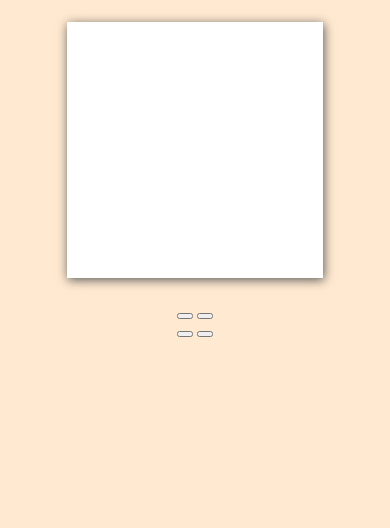
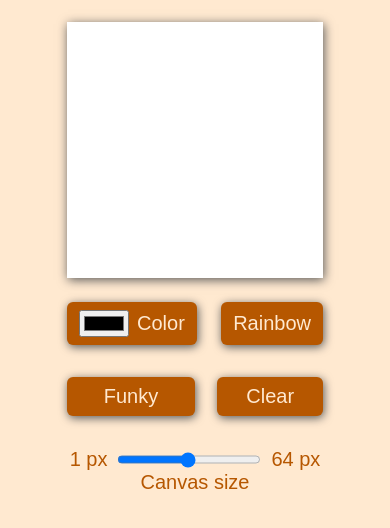
Before and after one commit to ComplexeExquis/odin-etch-a-sketch, a plain HTML site: page index.html in a window 390 px wide. Shown: the part 90-618 px from the top of the page. Drawn offline with Linux system fonts and the light colour scheme.

Commit message:
buttons, slider, and grids. slider style is missing and desktop media queries

```diff
--- a/index.html
+++ b/index.html
@@ -42,22 +42,30 @@
         <div class="buttons-container">
             <div class="single-and-rainbow-btn-container">
                 <button class="btn single-color">
-
+                    <input type="color" class="pick-color">
+                    Color
                 </button>
                 <button class="btn rainbow-color">
-
+                    Rainbow
                 </button>
             </div>
             <div class="funky-and-clear-canvas-btn-container">
                 <button class="btn funky-color">
-
+                    Funky
                 </button>
                 <button class="btn clear-canvas">
-
+                    Clear
                 </button>
             </div>
 
-            <div class="slider">
+            <div class="slider-container">
+                <div class="slider">
+                    <p class="slider-text">1 px</p>
+                    <input id="slider-input" type="range" value="32" min="1" max="64">
+                    <p class="slider-text">64 px</p>
+                </div>
+
+                <p class="slider-text">Canvas size</p>
             </div>
 
         </div>
--- a/style.css
+++ b/style.css
@@ -47,6 +47,7 @@ html {
 body {
     background-color: #FFE9D0;
     margin: 0;
+    font-family: arial;
 }
 
 h1,
@@ -107,9 +108,82 @@ p {
 .grid-element {
     background-color: white;
 }
+/* end of canvas section */
 
 
-/* end of canvas section */
+/* buttons and slider */
+.btn {
+    font-family: arial;
+    border: none;
+    background-color: #B65700;
+    border-radius: 6px;
+    color: #FFE9D0;
+    font-size: 1.25rem;
+    box-shadow: 1px 2px 10px rgb(88, 88, 88);
+    padding: 0.5rem 0.75rem;
+    text-align: center;
+}
+
+.btn:hover,
+input {
+    cursor: pointer;
+}
+
+.btn.single-color {
+    display: flex;
+    gap: 0.5rem;
+    align-items: center;
+}
+
+.single-and-rainbow-btn-container,
+.funky-and-clear-canvas-btn-container {
+    display: flex;
+    justify-content: space-between;
+    width: 15rem;
+}
+
+.funky-and-clear-canvas-btn-container,
+.slider-container {
+    margin-top: 2rem;
+}
+
+.slider-container {
+    display: flex;
+    flex-direction: column;
+    align-items: center;
+}
+
+.funky-color {
+    width: 11.5ch;
+}
+
+.clear-canvas {
+    width: 9.5ch;
+}
+
+.slider {
+    justify-content: center;
+    display: flex;
+    gap: 0.5rem;
+}
+
+#slider-input {
+    color: #B65700;
+    width: 9rem;
+}
+
+.input[type="range" i]::-webkit-slider-thumb {
+    -webkit-appearance: none;
+    width: 1rem;
+    height: 1rem;
+}
+
+.slider-text {
+    color: #B65700;
+    font-size: 1rem;
+}
+
+/* end of buttons and slider */
 
 
 /* media queries */
@@ -123,6 +197,16 @@ p {
         height: 16rem;
     }
 
+    .single-and-rainbow-btn-container,
+    .funky-and-clear-canvas-btn-container {
+        width: 16rem;
+    }
+    #slider-input {
+        width: 9rem;
+    }
+    .slider-text {
+        font-size: 1.25rem;
+    }
 }
 
 /* xs tablet and beyond*/
@@ -136,6 +220,31 @@ p {
         width: 20rem;
         height: 20rem;
     }
+
+    .single-and-rainbow-btn-container,
+    .funky-and-clear-canvas-btn-container {
+        width: 20rem;
+    }
+
+    .btn {
+        font-size: 1.75rem;
+    }
+
+    .funky-color {
+        width: 9.5ch;
+    }
+
+    .clear-canvas {
+        width: 8.5ch;
+    }
+
+    #slider-input {
+        width: 12rem;
+    }
+    .slider-text {
+        font-size: 1.5rem;
+    }
+
 }
 
 /* sm */
@@ -144,6 +253,7 @@ p {
         min-height: 5.5rem;
         max-width: 25.5rem;
     }
+
 
 }
 
```
